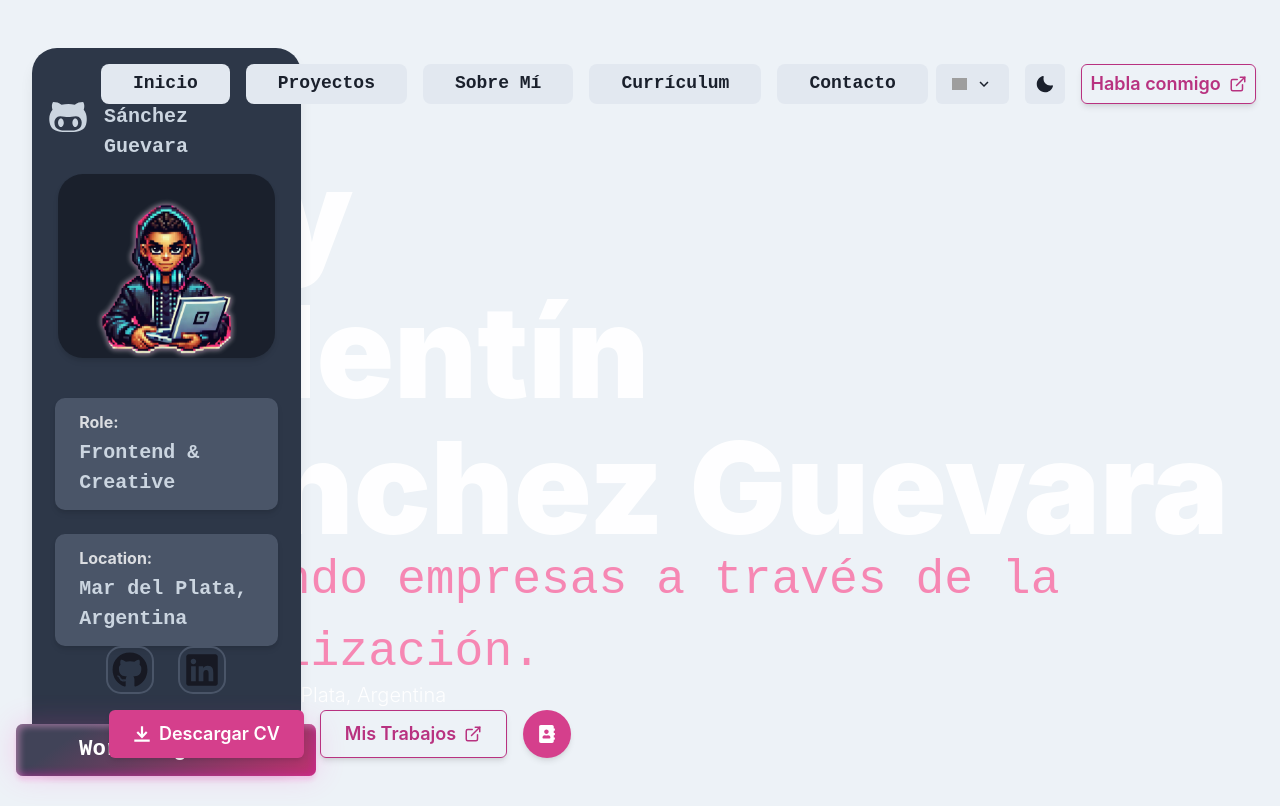
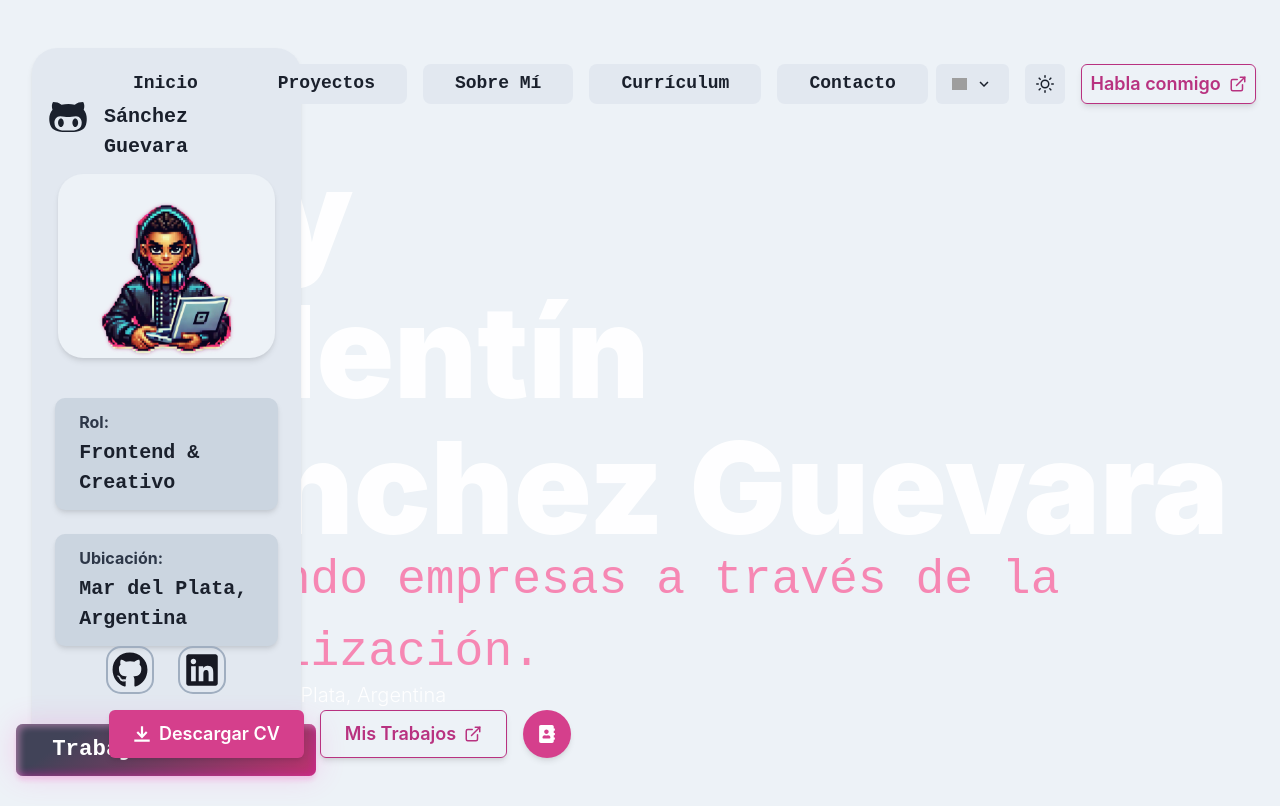
Before and after one commit to valentinsg/my-portfolio, a React (Create React App) app: page / in a window 1280 px wide. Built offline with nearby package versions, Linux system fonts and the light colour scheme; grey boxes are pictures that could not be loaded.

Commit message:
mejoras en el modo claro y remosion del modo provider en el archivo app.tsx

```diff
--- a/src/App.tsx
+++ b/src/App.tsx
@@ -1,5 +1,5 @@
 import React, { useState } from 'react';
-import { ChakraProvider, Box, useColorMode, useColorModeValue, IconButton, Drawer, DrawerOverlay, DrawerContent, DrawerCloseButton, DrawerHeader, DrawerBody, useDisclosure } from '@chakra-ui/react';
+import { Box, useColorMode, useColorModeValue, IconButton, Drawer, DrawerOverlay, DrawerContent, DrawerCloseButton, DrawerHeader, DrawerBody, useDisclosure } from '@chakra-ui/react';
 import { HamburgerIcon } from '@chakra-ui/icons';
 import Sidebar from './components/Sidebar';
 import Header from './components/Header';
@@ -17,6 +17,7 @@ function App() {
   const bgColor = useColorModeValue('gray.100', 'gray.900');
   const color = useColorModeValue('gray.900', 'gray.100');
   const { isOpen, onOpen, onClose } = useDisclosure();
+
   const renderSection = () => {
     switch (selectedSection) {
       case isSpanish ? 'Inicio': 'Home':
@@ -35,7 +36,6 @@ function App() {
   };
 
   return (
-    <ChakraProvider>
       <Box className="App" bg={bgColor} color={color} transition="all 0.3s ease-in-out" minHeight="100vh">
         <Box display={{ base: 'block', md: 'none' }} position="fixed" top={4} left={4} zIndex={20}>
           <IconButton
@@ -87,7 +87,6 @@ function App() {
           </Box>
         </Box>
       </Box>
-    </ChakraProvider>
   );
 }
 
--- a/src/components/About.tsx
+++ b/src/components/About.tsx
@@ -15,7 +15,7 @@ const About = () => {
 
       <Box mb={20} textAlign="center">
         <Heading as="h1" fontSize={["4xl", "6xl"]} lineHeight="1.1" mb={16}>
-          {isSpanish ? 'Convirtiendo problemas complejos en un diseño simple' : 'Turning complex problems into simple design'}
+          {isSpanish ? 'Resolviendo problemas complejos con un diseño simple' : 'Turning complex problems into simple design'}
         </Heading>
         {/* Logros */}
         <Flex justify="space-between" mx={20}>
--- a/src/components/Contact.tsx
+++ b/src/components/Contact.tsx
@@ -17,6 +17,7 @@ import "./btn-donate.css";
 import { useLanguage } from '../context/LanguageProvider';
 
 const Contact = () => {
+  const { isSpanish } = useLanguage();
 
   // Estado para los datos del formulario
   const [formData, setFormData] = useState({
@@ -50,8 +51,8 @@ const Contact = () => {
     // Verificar que los campos requeridos estén llenos
     if (!isValid()) {
       toast({
-        title: "Error",
-        description: "Por favor completa todos los campos requeridos.",
+        title: isSpanish ? "Error" : "Error",
+        description: isSpanish ? "Por favor completa todos los campos requeridos." : "Please fill out all required fields.",
         status: "error",
         duration: 3000,
         isClosable: true,
@@ -70,8 +71,8 @@ const Contact = () => {
       .then((response) => {
         setIsSubmitting(false);
         toast({
-          title: "Mensaje enviado",
-          description: "Nos pondremos en contacto pronto.",
+          title: isSpanish ? "Mensaje enviado" : "Message sent",
+          description: isSpanish ? "Nos pondremos en contacto pronto." : "We will get in touch soon.",
           status: "success",
           duration: 3000,
           isClosable: true,
@@ -80,8 +81,8 @@ const Contact = () => {
       .catch((error) => {
         setIsSubmitting(false);
         toast({
-          title: "Error",
-          description: "Hubo un error al enviar el mensaje.",
+          title: isSpanish ? "Error" : "Error",
+          description: isSpanish ? "Hubo un error al enviar el mensaje." : "There was an error sending the message.",
           status: "error",
           duration: 3000,
           isClosable: true,
@@ -98,7 +99,7 @@ const Contact = () => {
     <VStack spacing={10} align="stretch" p={10}>
       {/* Título del formulario */}
       <Heading size="3xl" color={headingColor} textAlign="left">
-        Get in Touch with Me!
+        {isSpanish ? "¡Contáctame directamente!" : "Get in Touch with Me!"}
       </Heading>
 
       {/* Formulario */}
@@ -106,13 +107,13 @@ const Contact = () => {
         <Grid templateColumns={{ base: "1fr", md: "repeat(2, 1fr)" }} gap={4}>
           {/* Nombre */}
           <FormControl isRequired>
-            <FormLabel color={labelColor} fontFamily={"monospace"}>Your Name</FormLabel>
-            <Tooltip label="Enter your full name" placement="top">
+            <FormLabel color={labelColor} fontFamily={"monospace"}>{isSpanish ? "Tu Nombre" : "Your Name"}</FormLabel>
+            <Tooltip label={isSpanish ? "Ingresa tu nombre completo" : "Enter your full name"} placement="top">
               <Input
                 name="name"
                 value={formData.name}
                 onChange={handleInputChange}
-                placeholder="Valentín Sánchez Guevara"
+                placeholder={isSpanish ? "Valentín Sánchez Guevara" : "Valentín Sánchez Guevara"}
                 bg={inputBgColor}
                 _hover={{ borderColor: '#ce3072' }}
                 _focus={{ borderColor: '#ce3072', boxShadow: '0 0 0 1px #ce3072' }}
@@ -122,13 +123,13 @@ const Contact = () => {
 
           {/* Empresa */}
           <FormControl>
-            <FormLabel color={labelColor} fontFamily={"monospace"}>Company</FormLabel>
-            <Tooltip label="Optional: Enter your company name" placement="top">
+            <FormLabel color={labelColor} fontFamily={"monospace"}>{isSpanish ? "Empresa" : "Company"}</FormLabel>
+            <Tooltip label={isSpanish ? "Opcional: Ingresa el nombre de tu empresa" : "Optional: Enter your company name"} placement="top">
               <Input
                 name="company"
                 value={formData.company}
                 onChange={handleInputChange}
-                placeholder="Busy Streetwear"
+                placeholder={isSpanish ? "Busy Streetwear" : "Busy Streetwear"}
                 bg={inputBgColor}
                 _hover={{ borderColor: '#ce3072' }}
                 _focus={{ borderColor: '#ce3072', boxShadow: '0 0 0 1px #ce3072' }}
@@ -139,7 +140,7 @@ const Contact = () => {
           {/* Email */}
           <FormControl isRequired>
             <FormLabel color={labelColor} fontFamily={"monospace"}>Email</FormLabel>
-            <Tooltip label="I'll never share your email" placement="top">
+            <Tooltip label={isSpanish ? "Nunca compartiré tu email" : "I'll never share your email"} placement="top">
               <Input
                 name="email"
                 value={formData.email}
@@ -155,8 +156,8 @@ const Contact = () => {
 
           {/* Teléfono */}
           <FormControl>
-            <FormLabel color={labelColor} fontFamily={"monospace"}>Phone</FormLabel>
-            <Tooltip label="Optional: Enter your phone number" placement="top">
+            <FormLabel color={labelColor} fontFamily={"monospace"}>{isSpanish ? "Teléfono" : "Phone"}</FormLabel>
+            <Tooltip label={isSpanish ? "Opcional: Ingresa tu número de teléfono" : "Optional: Enter your phone number"} placement="top">
               <Input
                 name="phone"
                 value={formData.phone}
@@ -173,13 +174,13 @@ const Contact = () => {
 
         {/* Mensaje */}
         <FormControl isRequired mt={6}>
-          <FormLabel color={labelColor} fontFamily={"monospace"}>Message</FormLabel>
-          <Tooltip label="Tell me how can help you" placement="top">
+          <FormLabel color={labelColor} fontFamily={"monospace"}>{isSpanish ? "Mensaje" : "Message"}</FormLabel>
+          <Tooltip label={isSpanish ? "Contáme cómo puedo ayudarte" : "Tell me how can help you"} placement="top">
             <Textarea
               name="message"
               value={formData.message}
               onChange={handleInputChange}
-              placeholder="Your message here..."
+              placeholder={isSpanish ? "Tu mensaje acá..." : "Your message here..."}
               bg={inputBgColor}
               _hover={{ borderColor: '#ce3072' }}
               _focus={{ borderColor: '#ce3072', boxShadow: '0 0 0 1px #ce3072' }}
@@ -201,7 +202,7 @@ const Contact = () => {
           }}
           width="100%"
         >
-          {isSubmitting ? "Sending..." : "Send Message"}
+          {isSubmitting ? (isSpanish ? "Enviando..." : "Sending...") : (isSpanish ? "Enviar Mensaje" : "Send Message")}
         </Button>
 
       </form>
--- a/src/components/Header.tsx
+++ b/src/components/Header.tsx
@@ -70,7 +70,7 @@ const Header: React.FC<HeaderProps> = ({ selectedSection, setSelectedSection, co
         </Tooltip>
         <IconButton
           aria-label="Dark Mode Toggle"
-          icon={colorMode === 'light' ? <MoonIcon /> : <SunIcon />}
+          icon={colorMode === 'light' ? <SunIcon /> : <MoonIcon />}
           onClick={toggleColorMode}
           bg={buttonBg}
           fontSize={{ base: "sm", md: "md", lg: "lg" }}
--- a/src/components/Sidebar.tsx
+++ b/src/components/Sidebar.tsx
@@ -1,24 +1,31 @@
-import { Box, Image, HStack, Text, Link, Flex, Icon } from '@chakra-ui/react';
-import { FaGithub, FaGithubAlt, FaLinkedin } from 'react-icons/fa';  // Icono similar a Copilot
+import { Box, Image, HStack, Text, Link, Flex, Icon, Tooltip, useColorModeValue } from '@chakra-ui/react';
+import { FaGithub, FaGithubAlt, FaLinkedin } from 'react-icons/fa';
+import { useLanguage } from '../context/LanguageProvider';
 import Yo from '../img/yo.png';
 import "./btn-donate.css";
 
 const Sidebar = () => {
+  const { isSpanish } = useLanguage();
+
+  // Estilos según el modo claro/oscuro
+  const bgColor = useColorModeValue("gray.200", "gray.700");
+  const textColor = useColorModeValue("gray.800", "gray.300");
+  const boxShadowColor = useColorModeValue("md", "lg");
+
   return (
     <Box
       as="aside"
-      w={{ base: "100vw", sm: "80vw", md: "22vw", lg: "21vw" }}  // Añadimos responsive desde sm a lg
-      h={{ base: "auto", md: "90vh", lg: "90vh" }} // Ajuste para lg
-      bg="gray.700"
+      w={{ base: "100vw", sm: "80vw", md: "22vw", lg: "21vw" }}
+      h={{ base: "auto", md: "90vh", lg: "90vh" }}
+      bgColor={bgColor}
       display="flex"
       flexDirection="column"
       alignItems={"center"}
       position={{ base: "relative", md: "fixed" }}
       borderRadius={{ base: "0", md: "25px" }}
       p={{ base: 4, md: 2 }}
-      boxShadow={{ base: "none", md: "lg" }}  // Sombra solo para pantallas grandes
+      boxShadow={{ base: "none", md: boxShadowColor }}
     >
-      {/* Encabezado con icono y nombre */}
       <Flex
         flexDirection="row"
         alignItems="center"
@@ -31,11 +38,11 @@ const Sidebar = () => {
           w={{ base: 10, md: 14, lg: 14 }}
           h={{ base: 10, md: 14, lg: 14 }}
           p={2}
-          color={"gray.300"}
+          color={textColor}
         />
         <Text
           fontSize={{ base: 20, md: 22, lg: "xl" }}
-          color={"gray.300"}
+          color={textColor}
           fontWeight={600}
           fontFamily={"monospace"}
         >
@@ -43,9 +50,8 @@ const Sidebar = () => {
         </Text>
       </Flex>
 
-      {/* Imagen de perfil */}
       <Box
-        bg={"gray.800"}
+        bg={useColorModeValue("gray.100", "gray.800")}
         borderRadius={"25px"}
         boxShadow="md"
         w={"17vw"}
@@ -62,10 +68,9 @@ const Sidebar = () => {
         />
       </Box>
 
-      {/* Información adicional */}
       <Box
         w="88%"
-        bg="gray.600"
+        bg={useColorModeValue("gray.300", "gray.600")}
         borderRadius="10px"
         p={3}
         mt={10}
@@ -75,26 +80,26 @@ const Sidebar = () => {
         <Text
           fontSize={{ base: "sm", lg: "md" }}
           fontWeight="bold"
-          color="whiteAlpha.800"
+          color={useColorModeValue("gray.700", "whiteAlpha.800")}
           mb={1}
           ml={3}
         >
-          Role:
+          {isSpanish ? "Rol:" : "Role:"}
         </Text>
         <Text
           fontSize={{ base: "lg", lg: "xl" }}
-          color="gray.300"
+          color={textColor}
           fontWeight={600}
           fontFamily="monospace"
           ml={3}
         >
-          Frontend & Creative
+          {isSpanish ? "Frontend & Creativo" : "Frontend & Creative"}
         </Text>
       </Box>
 
       <Box
         w="88%"
-        bg="gray.600"
+        bg={useColorModeValue("gray.300", "gray.600")}
         borderRadius="10px"
         p={3}
         mt={6}
@@ -104,16 +109,16 @@ const Sidebar = () => {
         <Text
           fontSize={{ base: "sm", lg: "md" }}
           fontWeight="bold"
-          color="whiteAlpha.800"
+          color={useColorModeValue("gray.700", "whiteAlpha.800")}
           textAlign={"left"}
           mb={1}
           ml={3}
         >
-          Location:
+          {isSpanish ? "Ubicación:" : "Location:"}
         </Text>
         <Text
           fontSize={{ base: "lg", lg: "xl" }}
-          color="gray.300"
+          color={textColor}
           align={"left"}
           ml={3}
           fontWeight={600}
@@ -123,10 +128,10 @@ const Sidebar = () => {
         </Text>
       </Box>
 
-      {/* Enlaces a redes sociales */}
       <Flex flexDir={"column"} alignItems={"center"} mt={"auto"} mb={8}>
         <HStack spacing={6} mb={6}>
-          <Link href="https://github.com/tu-github" isExternal>
+          <Tooltip label={isSpanish ? "Mi GitHub" : "My GitHub"} aria-label={isSpanish ? "GitHub" : "GitHub"}>
+            <Link href="https://github.com/valentinsg" isExternal>
               <Icon
                 as={FaGithub}
                 w={12}
@@ -134,7 +139,7 @@ const Sidebar = () => {
                 borderRadius="15px"
                 p={1}
                 border="2px solid"
-              borderColor="gray.600"
+                borderColor={useColorModeValue("gray.400", "gray.600")}
                 _hover={{
                   bgGradient: "linear(to-br, #ce3072, #414358)",
                   transform: "scale(1.1)",
@@ -144,7 +149,9 @@ const Sidebar = () => {
                 transition="all 0.9s ease-in-out"
               />
             </Link>
-          <Link href="https://linkedin.com/in/tu-linkedin" isExternal>
+          </Tooltip>
+          <Tooltip label={isSpanish ? "Ir a mi LinkedIn" : "Go to my LinkedIn"} aria-label={isSpanish ? "LinkedIn" : "LinkedIn"}>
+            <Link href="https://www.linkedin.com/in/valent%C3%ADn-s-761910200/" isExternal>
               <Icon
                 as={FaLinkedin}
                 w={12}
@@ -152,7 +159,7 @@ const Sidebar = () => {
                 borderRadius="15px"
                 p={1}
                 border="2px solid"
-              borderColor="gray.600"
+                borderColor={useColorModeValue("gray.400", "gray.600")}
                 _hover={{
                   bgGradient: "linear(to-br, #414358, #ce3072)",
                   transform: "scale(1.1)",
@@ -162,13 +169,14 @@ const Sidebar = () => {
                 transition="all 0.9s ease-in-out"
               />
             </Link>
+          </Tooltip>
         </HStack>
 
-        {/* Botón de "Work Together" */}
-        <button className="btn-donate"> Work Together </button>
+        <button className="btn-donate">
+          {isSpanish ? "Trabajemos Juntos" : "Work Together"}
+        </button>
       </Flex>
-
-    </Box >
+    </Box>
   );
 };
 
```
Also changed, not shown: src/theme.ts (+17 -6 lines). Lines whose indentation alone changed are shown as unchanged.
